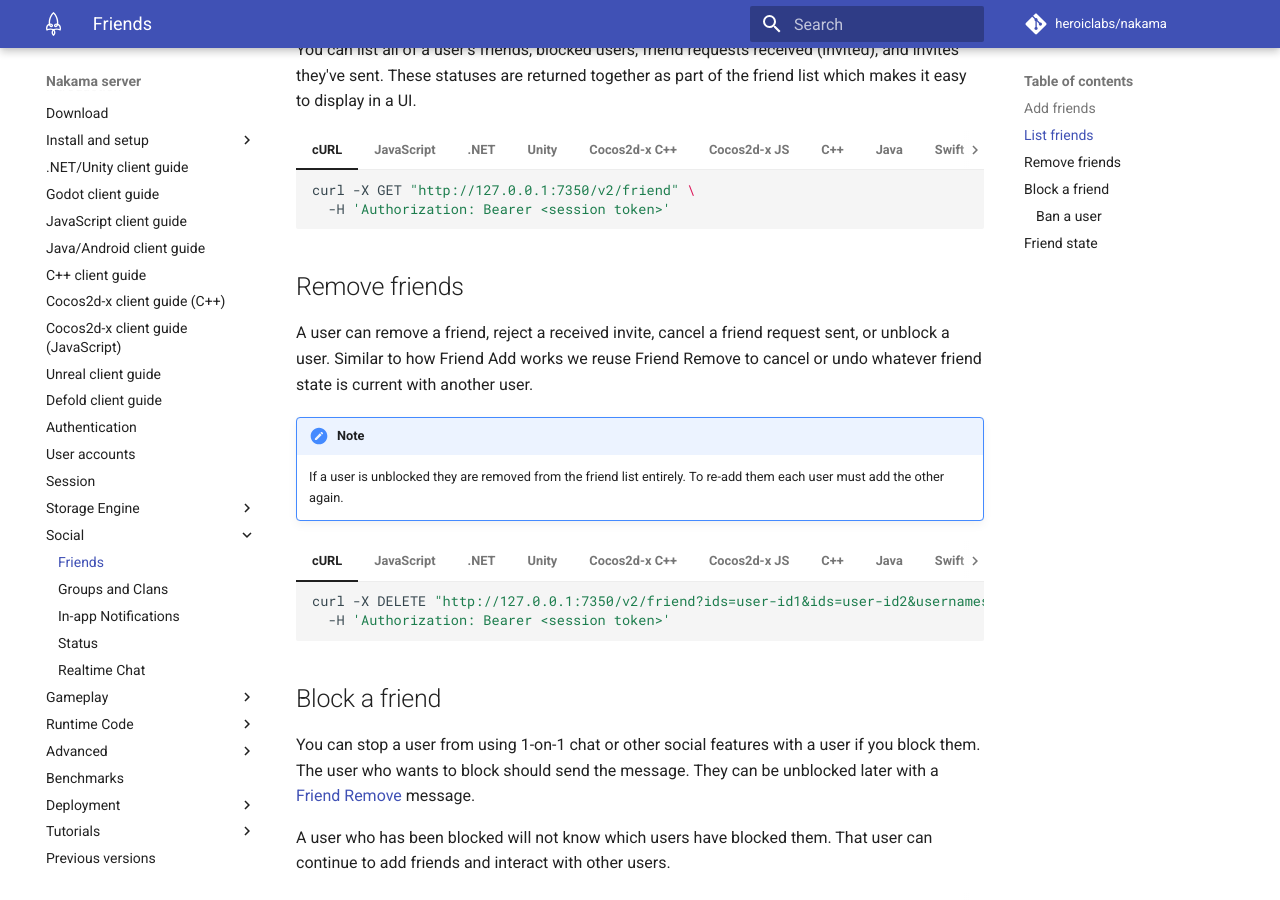
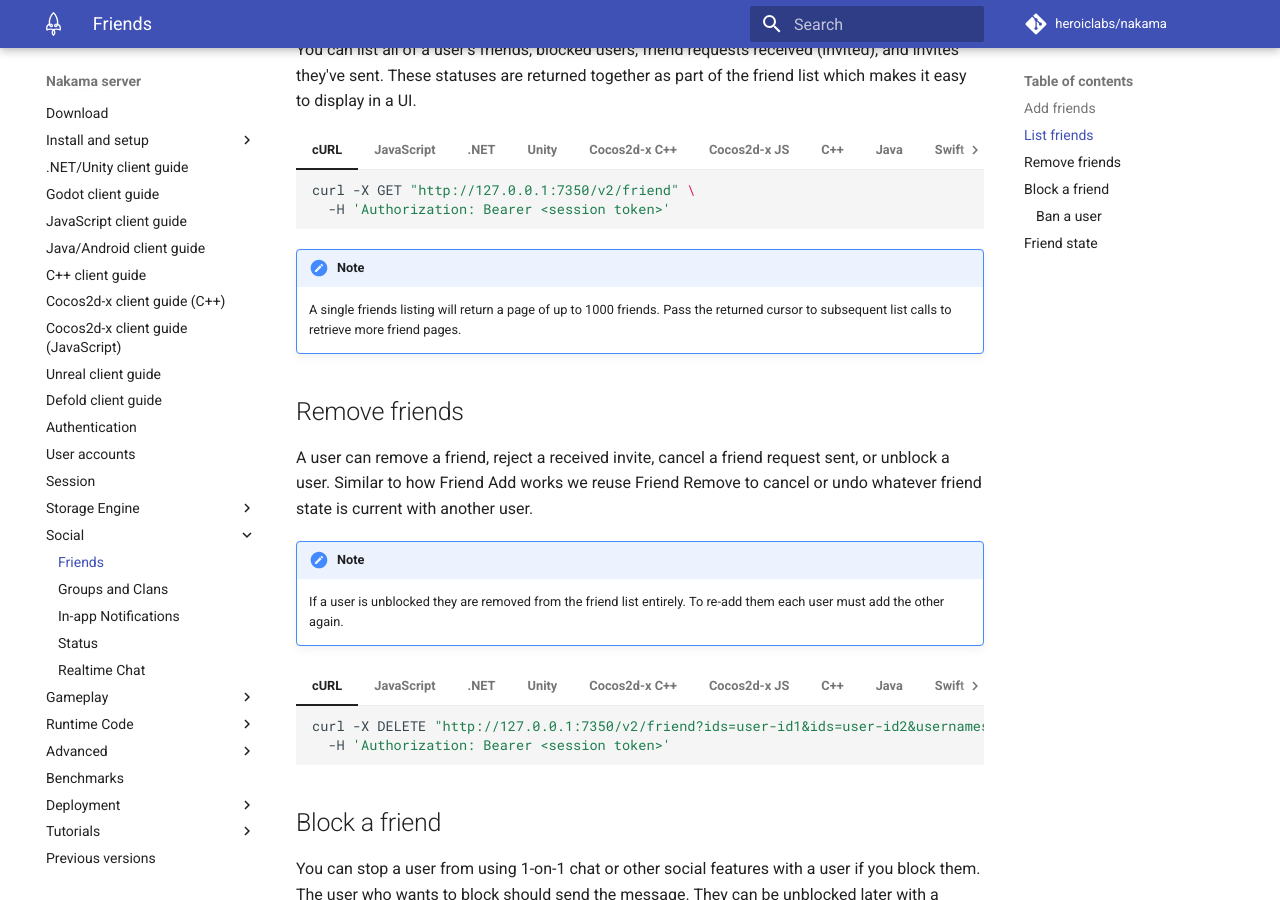
Before and after one commit to heroiclabs/nakama-docs, an MkDocs documentation site: the page built from docs/social-friends.md, in a window 1280 px wide and 900 px high, scrolled down 1216 px. Built offline with MkDocs 1.6.1 and Material for MkDocs 9.7.7, drawn with Linux system fonts in a browser that asks for light colours; comment, search, counter and statistics services are not loaded.

Commit message:
Document friends page cap of 1000

````diff
--- a/docs/social-friends.md
+++ b/docs/social-friends.md
@@ -211,6 +211,10 @@
 	Content-Type: application/json
 	Authorization: Bearer <session token>
 	```
+
+!!! Note
+    A single friends listing will return a page of up to 1000 friends. Pass the returned cursor to subsequent list calls
+    to retrieve more friend pages.
 
 ## Remove friends
 
````
